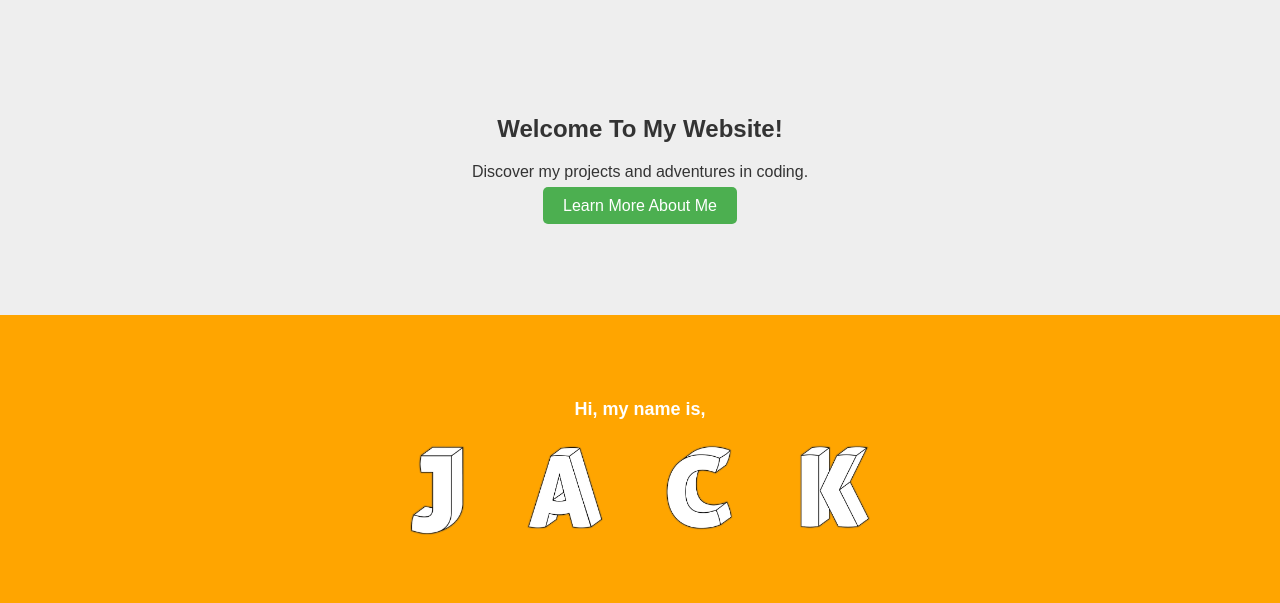
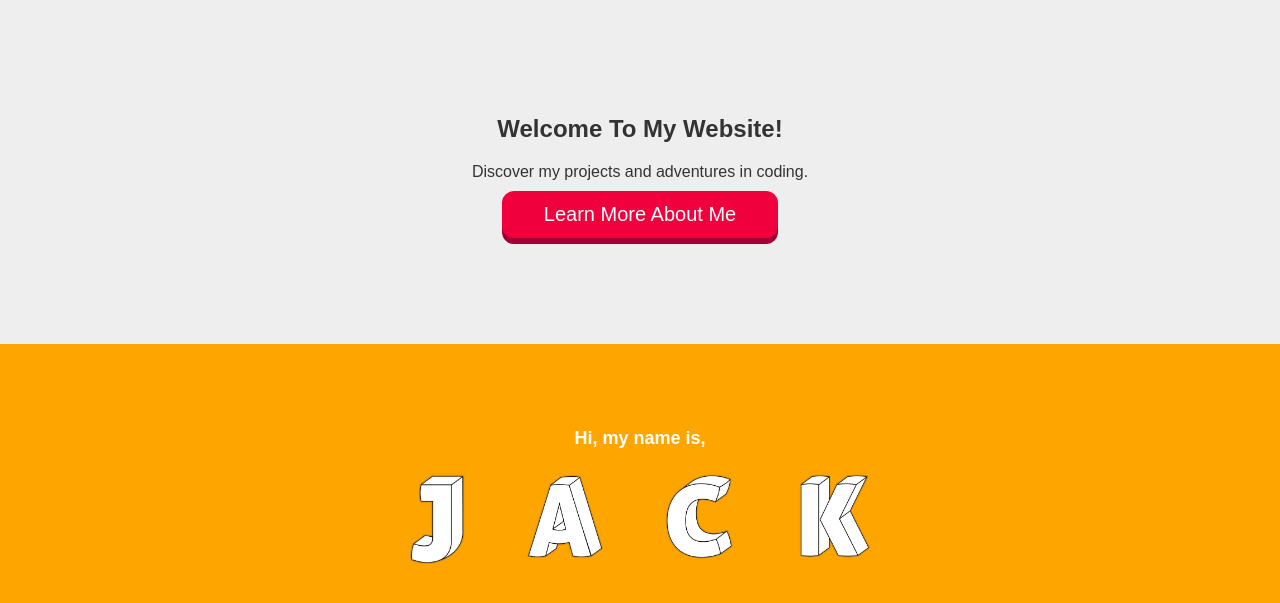
Before and after one commit to jackabald/Personal-Website, a plain HTML site: page index.html in a window 1280 px wide. Shown: the part 55-658 px from the top of the page. Drawn offline with Linux system fonts and the light colour scheme.

Commit message:
made 'about me' button 3D

```diff
--- a/aboutme.js
+++ b/aboutme.js
@@ -1,5 +1,5 @@
 // Creates typewriter effect on AboutMe page.
-var messageArray = ["Jack Archibald - UW Madison Computer Science"];
+var messageArray = ["Jack Archibald - Programmer"];
 var textPosition = 0;
 var speed = 100;
 typewriter = () => {
--- a/index.css
+++ b/index.css
@@ -51,15 +51,24 @@ footer {
   align-items: center;
 }
 
-.btn-primary {
-  background-color: #4caf50;
-  color: #fff;
-  padding: 10px 20px;
-  text-decoration: none;
-  border-radius: 5px;
-  transition: background-color 0.3s ease;
+.pushable {
+  background: hsl(340deg 100% 32%);
+  border-radius: 12px;
+  border: none;
+  padding: 0;
+  cursor: pointer;
+  outline-offset: 4px;
+}
+.front {
+  display: block;
+  padding: 12px 42px;
+  border-radius: 12px;
+  font-size: 1.25rem;
+  background: hsl(345deg 100% 47%);
+  color: white;
+  transform: translateY(-6px);
 }
 
-.btn-primary:hover {
-  background-color: #45a049;
+.pushable:active .front {
+  transform: translateY(-2px);
 }
--- a/index.html
+++ b/index.html
@@ -20,7 +20,11 @@
     <section id="home" class="hero-section">
       <h1>Welcome To My Website!</h1>
       <p>Discover my projects and adventures in coding.</p>
-      <a href="aboutme.html" class="btn-primary">Learn More About Me</a>
+      <a href="aboutme.html">
+        <button class="pushable">
+          <span class="front"> Learn More About Me </span>
+        </button>
+      </a>
     </section>
     <div class="game-container">
       <canvas></canvas>
```
Also changed, not shown: aboutme.html (+3 -2 lines).
